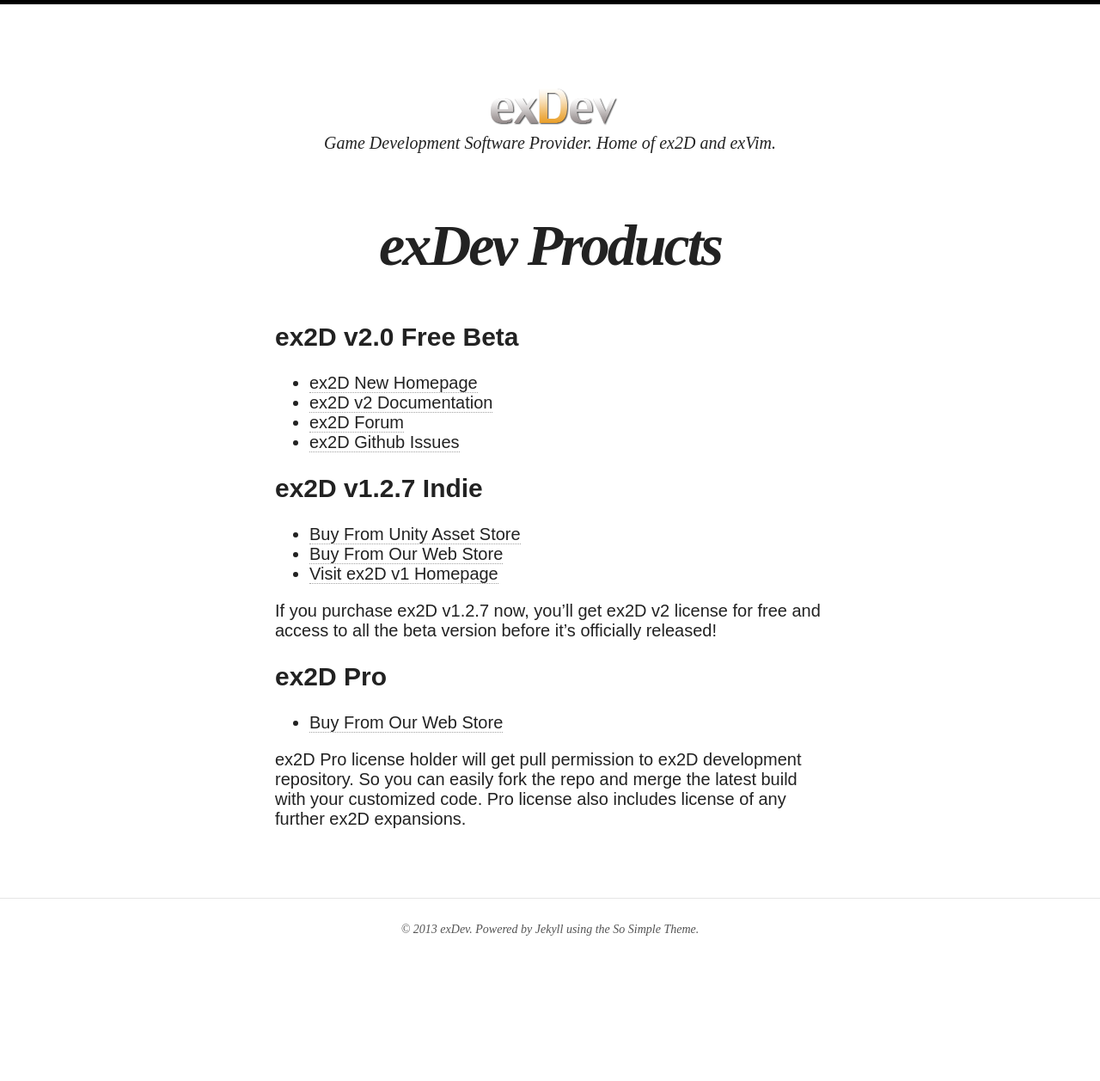
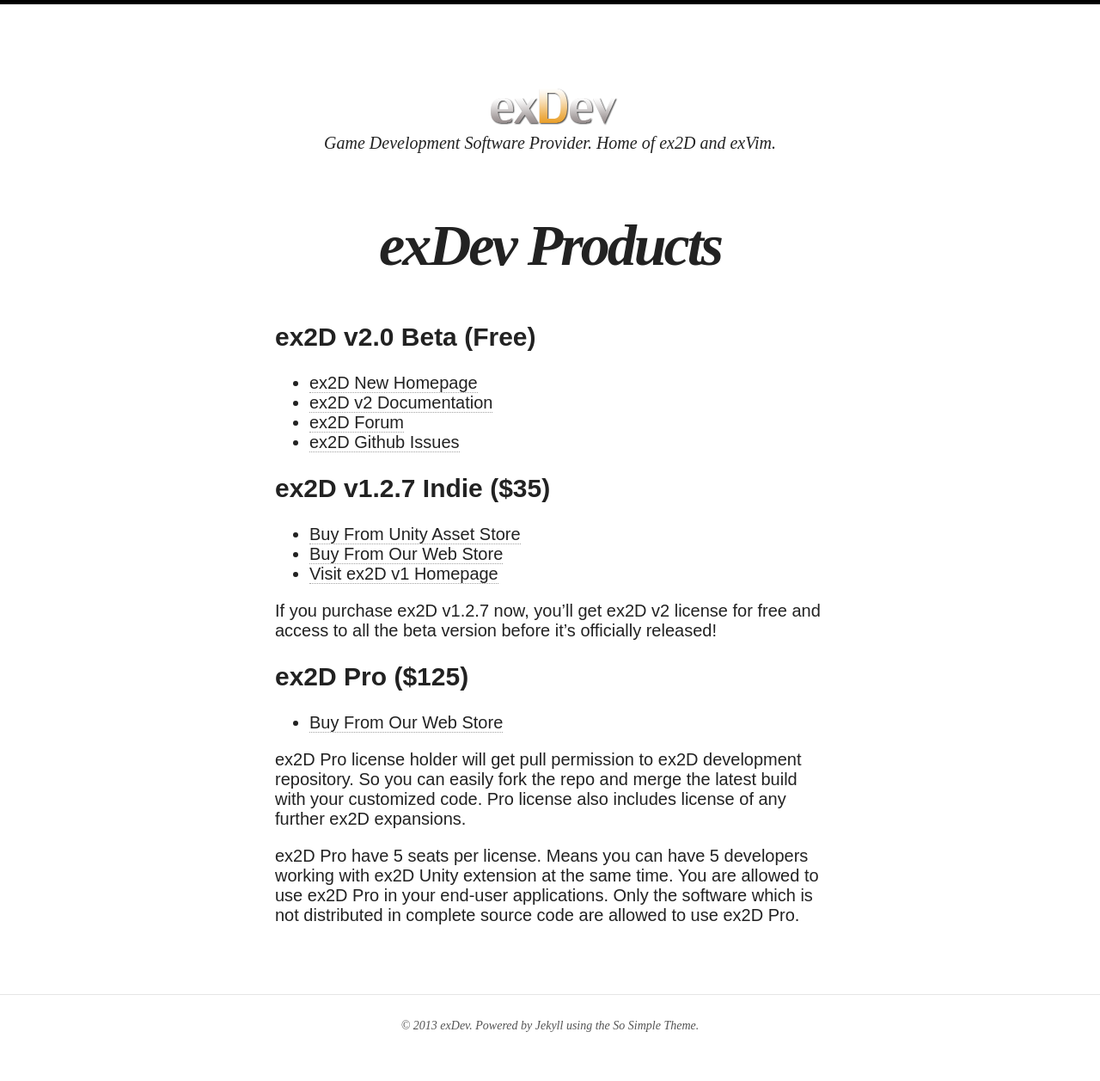
Before and after one commit to exdev/exdev.github.io, a Jekyll site: the page built from index.md, in a window 1280 px wide. Shown: the whole page at 86% size. Built offline with Jekyll 4.4.1, drawn with Linux system fonts in a browser that asks for light colours; nearby versions of some CDN libraries; before the commit the page ends 1145 px from its top, so only the background shows below that.

Commit message:
added ex2d product price to index.

```diff
--- a/index.md
+++ b/index.md
@@ -3,7 +3,7 @@ layout: page
 title: exDev Products
 ---
 
-## ex2D v2.0 Free Beta
+## ex2D v2.0 Beta (Free)
 
 - [ex2D New Homepage][5]
 - [ex2D v2 Documentation][8]
@@ -12,10 +12,10 @@ title: exDev Products
 
 [5]: http://ex-dev.com/ex2d
 [8]: http://ex-dev.com/ex2d/docs/
-[6]: http://forum.ex-dev.com/
+[6]: http://forum.ex-dev.com/viewforum.php?f=4&sid=390c2bb16b62d773113f20f3d3a51d2b
 [7]: http://www.github.com/exdev/ex2d/issues
 
-## ex2D v1.2.7 Indie
+## ex2D v1.2.7 Indie ($35)
 
 - [Buy From Unity Asset Store][1]
 - [Buy From Our Web Store][2]
@@ -27,7 +27,7 @@ title: exDev Products
 
 If you purchase ex2D v1.2.7 now, you'll get ex2D v2 license for free and access to all the beta version before it's officially released!
 
-## ex2D Pro
+## ex2D Pro ($125)
 
 - [Buy From Our Web Store][3]
 
@@ -35,3 +35,6 @@ If you purchase ex2D v1.2.7 now, you'll get ex2D v2 license for free and access
 
 ex2D Pro license holder will get pull permission to ex2D development repository. So you can easily fork the repo and merge the latest build
  with your customized code. Pro license also includes license of any further ex2D expansions.
+
+ex2D Pro have 5 seats per license. Means you can have 5 developers working with ex2D Unity extension at the same time. You are allowed to
+ use ex2D Pro in your end-user applications. Only the software which is not distributed in complete source code are allowed to use ex2D Pro.
```
Also changed, not shown: 2 other files.
